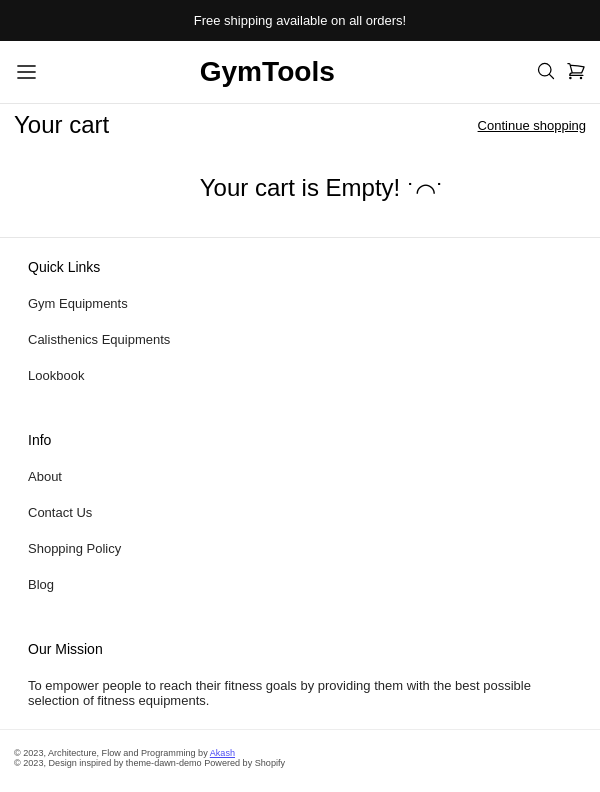
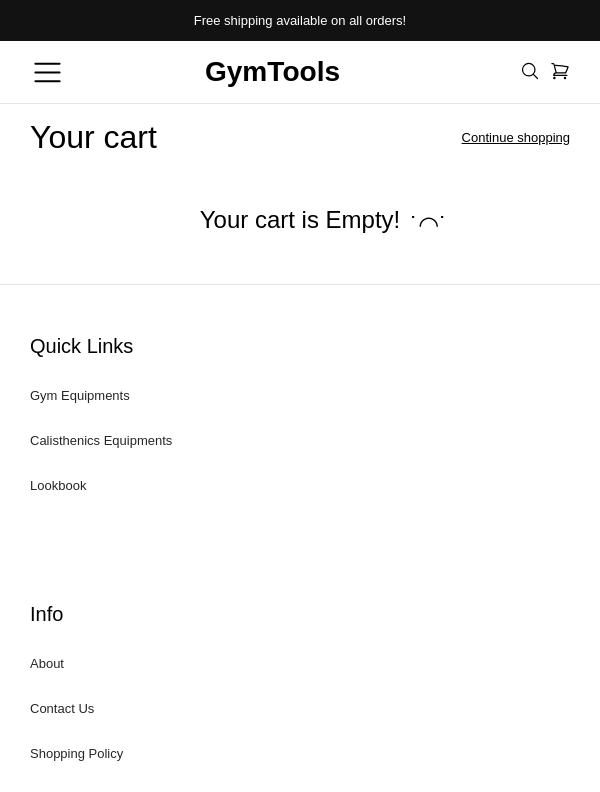
Before and after one commit to aakashjangra/GymTools, a Next.js app: page /cart in a window 600 px wide. Shown: the top 792 px of the page. Built offline with nearby package versions, Linux system fonts and the light colour scheme; a web font is replaced by a local one.

Commit message:
mobile and desktop responsive design

```diff
--- a/app/cart/page.module.css
+++ b/app/cart/page.module.css
@@ -113,6 +113,8 @@
     --size: 2.5rem;
     --size-inner: 2rem;
     --container-width: calc(var(--size)*3.5);
+    --h-space: calc(var(--size-inner) / 6);
+    --v-space: calc(var(--size-inner) / 8);
 
     position: relative;
     width: var(--container-width);
@@ -144,16 +146,17 @@
     cursor: pointer;
 }
 
-.quantityDecrement {
+.quantityDecrement, .quantityIncrement {
     position: absolute;
-    left: 0.3rem;
-    top: 0.2rem;
+    top: var(--v-space);
 }
 
-.quantityIncrement {
-    position: absolute;
-    right: 0.3rem;
-    top: 0.3rem;
+.quantityDecrement{
+    left: var(--h-space);
+}
+
+.quantityIncrement{
+    right: var(--h-space);
 }
 
 .middleSection{
@@ -188,7 +191,8 @@
     margin-left: 1rem;
 }
 
-@media screen and (width <= 600px) {
+/* Mobile */
+@media screen and (max-width: 600px) {
     .heading {
         font-size: x-large;
     }
@@ -232,13 +236,8 @@
     .quantityInputContainer {
         --size: 7rem;
         --size-inner: 6.5rem;
-        --container-width: calc(var(--size)*3);
-
-        height: var(--size);
-    }
-    .quantityDecrement {
-        height: calc(var(--size-inner) - 1px);
-        top: 0.3rem;
+        --h-space: calc(var(--size-inner) / 7);
+        --v-space: calc(var(--size) / 18);
     }
     .billing {
         align-items: center;
@@ -273,3 +272,41 @@
         top: 5.5rem;
     }
 }
+
+/* Tablet */
+@media screen and (min-width: 600px) and (max-width: 900px){
+    .cart{
+        font-size: 13px;
+    }
+    .heading {
+        font-size: xx-large;
+    }
+    .tHeadings .thead{
+        font-size: 1.4rem;
+    }
+    .product .info .title {
+        font-size: 1.5rem;
+    }
+    .product .productImage {
+        --size: 10rem;
+        height: var(--size);
+        width: var(--size);
+    }
+    .quantityInputContainer {
+        --size: 4rem;
+        --size-inner: 3.5rem;
+        --h-space: calc(var(--size-inner) / 7);
+        --v-space: calc(var(--size) / 18);
+    }
+    .product .total{
+        font-size: 1.5rem;
+    }
+    .billing .subtotal {
+        font-size: large;
+    }
+    button.checkout {
+        height: 4rem;
+        width: 20rem;
+        font-size: 1.5rem;
+    }
+}
--- a/app/globals.css
+++ b/app/globals.css
@@ -206,6 +206,7 @@
   height: 0.8rem;
   width: 0.8rem;
   font-size: 0.5rem;
+    font-weight:bold;
   display: flex;
   justify-content: center;
   align-items: center;
@@ -381,7 +382,7 @@
 }
 
 /* tablets */
-@media screen and (width > 600px) and (width <=900px) {
+@media screen and (min-width: 600px) and (max-width: 900px) {
   html {
     font-size: 10px;
     --padding-content: 5vw;
@@ -402,7 +403,8 @@
     gap: 2rem;
   }
 
-  .header .link-with-svg {
+  .header .header-left .link-with-svg, .header .header-right .link-with-svg {
+    font-size: small;
     width: min-content;
     gap: 2px;
   }
@@ -411,6 +413,12 @@
       --searchBox-height: 6rem;
       --searchBox-input-width: 60vw;
     }
+        .header .cart .cartItemsCount {
+          --size: 1.3rem;
+          height: var(--size);
+          width: var(--size);
+          font-size: 0.8rem;
+        }
 }
 
 /* Desktop */
--- a/app/lookbook/page.css
+++ b/app/lookbook/page.css
@@ -45,12 +45,12 @@
 
 @media screen and (width <= 600px) {
     .image1 {
-            grid-area: 1 / 1 / 3 / 2;
+            grid-area: 1 / 1 / 3 / 3;
             /* grid-area */
         }
 
         .image2 {
-            grid-area: 1 / 2 / 3 / 3;
+            display: none;
         }
 
         .image3 {
--- a/app/lookbook/page.module.css
+++ b/app/lookbook/page.module.css
@@ -41,10 +41,4 @@
         grid-template-columns: repeat(2, 1fr);
         grid-template-rows: repeat(14, 1fr);
     }
-    .productsContainer{
-        padding: var(--current-page-padding-size) var(--padding-content);
-    }
-    .productsContainer .heading {
-        padding: 0;
-    }
 }
--- a/app/product/page.module.css
+++ b/app/product/page.module.css
@@ -176,4 +176,7 @@
     .description {
         font-size: small;
     }
+    .features {
+        gap: var(--normal-spacing);
+    }
 }
```
Also changed, not shown: app/components/Products/Products.module.css (+8 -2 lines), app/cart/page.jsx (indentation only).
